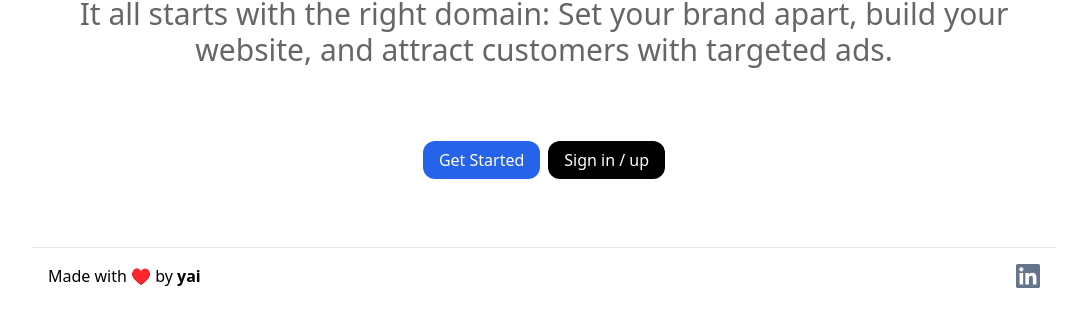
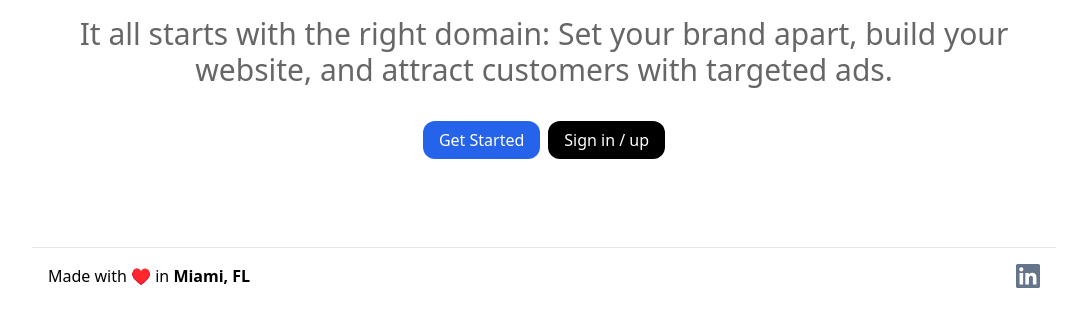
Before and after one commit to romanvieito/simplerb, a Next.js app: page / in a window 1280 px wide. Shown: the part 488-797 px from the top of the page, without its empty margins (96-1183 px from the left). Built offline with nearby package versions, Linux system fonts and the light colour scheme; no server answers.

Commit message:
from miami

```diff
--- a/components/Footer.tsx
+++ b/components/Footer.tsx
@@ -24,14 +24,14 @@ export default function Footer() {
   return (
     <footer className="text-center w-full border-t flex sm:flex-row justify-between items-center p-4 ">
       <Box>
-        Made with ♥️ by{" "}
+        Made with ♥️ in{" "}
         <a
           href="https://adaved.com/"
           target="_blank"
           rel="noreferrer"
           className="font-bold hover:underline transition underline-offset-2"
         >
-          yai{" "}
+          Miami, FL{" "}
         </a>
       </Box>
       <Box className="flex items-center">
--- a/pages/index.tsx
+++ b/pages/index.tsx
@@ -81,7 +81,7 @@ const Home: NextPage = () => {
             }
           />
         </div> */}
-        <div className="flex mt-20">
+        <div className="flex mt-10">
           <div className="mr-2">
             <a
               href={pages[0].link}
```
